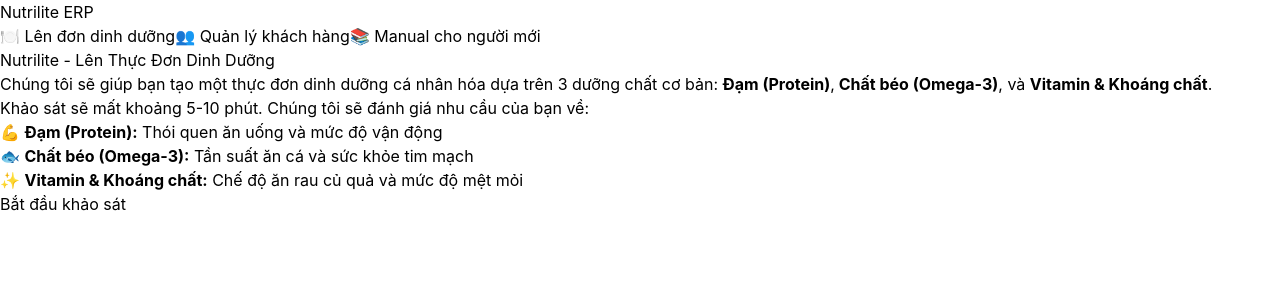
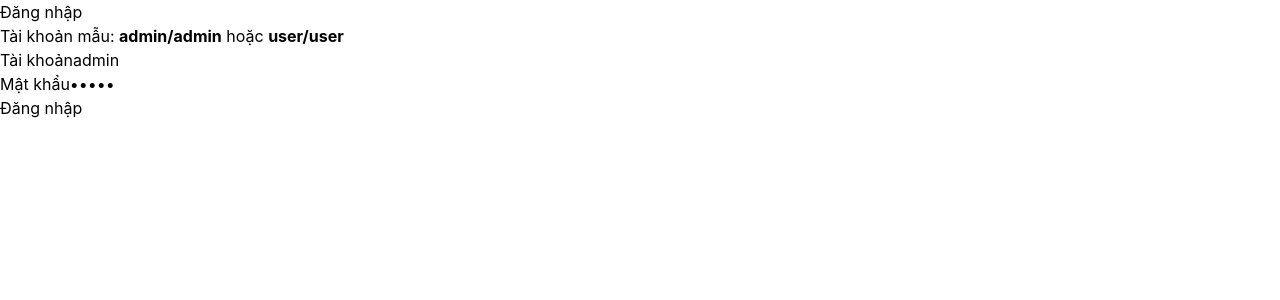
Before and after one commit to lqdon1991/app-len-don, a React (Vite) app: page / in a window 1280 px wide. Shown: the top 300 px of the page. Built offline with nearby package versions, Linux system fonts and the light colour scheme.

Commit message:
update 2503-3

```diff
--- a/src/App.tsx
+++ b/src/App.tsx
@@ -1,4 +1,4 @@
-import { useState } from 'react';
+import { useEffect, useState } from 'react';
 import Layout from './components/Layout';
 import QuestionForm from './components/QuestionForm';
 import ResultDisplay from './components/ResultDisplay';
@@ -6,13 +6,33 @@
 import { UserAnswers, RecommendationResult } from './types';
 import { generateRecommendations } from './utils/recommendation';
 import ManualLibrary from './components/ManualLibrary';
+import Login from './components/Login';
+import AccountManagement from './components/AccountManagement';
+import { getCurrentSessionUser, logout } from './utils/authStorage';
+import { AppUser, UserRole } from './types';
 
-type Tab = 'menu' | 'customers' | 'manual';
+type Tab = 'menu' | 'customers' | 'manual' | 'account';
 
 function App() {
   const [activeTab, setActiveTab] = useState<Tab>('menu');
   const [result, setResult] = useState<RecommendationResult | null>(null);
   const [showWelcome, setShowWelcome] = useState(true);
+
+  const [currentUser, setCurrentUser] = useState<AppUser | null>(null);
+  const role: UserRole = currentUser?.role ?? 'user';
+
+  useEffect(() => {
+    setCurrentUser(getCurrentSessionUser());
+  }, []);
+
+  useEffect(() => {
+    // Nếu user không có quyền, đưa về tab xem
+    if (!currentUser) return;
+    const isAdmin = currentUser.role === 'admin';
+    if (!isAdmin && (activeTab === 'customers' || activeTab === 'account')) {
+      setActiveTab('menu');
+    }
+  }, [currentUser, activeTab]);
 
   const handleComplete = (answers: UserAnswers) => {
     try {
@@ -26,6 +46,14 @@
   };
 
   const handleRestart = () => {
+    setResult(null);
+    setShowWelcome(true);
+  };
+
+  const handleLogout = () => {
+    logout();
+    setCurrentUser(null);
+    setActiveTab('menu');
     setResult(null);
     setShowWelcome(true);
   };
@@ -69,13 +97,16 @@
     return <QuestionForm onComplete={handleComplete} />;
   };
 
+  if (!currentUser) {
+    return <Login onLogin={(u) => setCurrentUser(u)} />;
+  }
+
   return (
-    <Layout activeTab={activeTab} onTabChange={setActiveTab}>
-      {activeTab === 'menu'
-        ? renderMenuContent()
-        : activeTab === 'customers'
-          ? <CustomerManagement />
-          : <ManualLibrary />}
+    <Layout activeTab={activeTab} onTabChange={setActiveTab} role={role} onLogout={handleLogout}>
+      {activeTab === 'menu' && renderMenuContent()}
+      {activeTab === 'manual' && <ManualLibrary role={role} />}
+      {activeTab === 'customers' && currentUser.role === 'admin' && <CustomerManagement />}
+      {activeTab === 'account' && currentUser.role === 'admin' && <AccountManagement />}
     </Layout>
   );
 }
--- /dev/null
+++ b/src/components/AccountManagement.tsx
@@ -0,0 +1,83 @@
+import { useEffect, useState } from 'react';
+import { getUsers, setUserPassword } from '../utils/authStorage';
+import { UserRole } from '../types';
+
+export default function AccountManagement() {
+  const [adminPw, setAdminPw] = useState('');
+  const [userPw, setUserPw] = useState('');
+  const [saved, setSaved] = useState<string | null>(null);
+
+  useEffect(() => {
+    const users = getUsers();
+    const admin = users.find(u => u.id === 'admin');
+    const user = users.find(u => u.id === 'user');
+    // Note: we show defaults for UX; in real app you wouldn't.
+    setAdminPw(admin ? (admin as any).password ?? '' : '');
+    setUserPw(user ? (user as any).password ?? '' : '');
+  }, []);
+
+  const handleSave = () => {
+    setSaved(null);
+    const okAdmin = setUserPassword('admin', adminPw);
+    const okUser = setUserPassword('user', userPw);
+    if (!okAdmin || !okUser) {
+      setSaved('Không thể lưu mật khẩu');
+      return;
+    }
+    setSaved('Đã lưu');
+    setTimeout(() => setSaved(null), 2000);
+  };
+
+  const roleHelp = (role: UserRole) => (role === 'admin' ? 'Full quyền' : 'Chỉ xem, không được sửa/không dùng CRM');
+
+  return (
+    <div className="max-w-5xl mx-auto p-6">
+      <div className="mb-6">
+        <h1 className="text-3xl font-bold text-gray-800">Quản lý tài khoản</h1>
+        <p className="text-gray-600 mt-1">Chỉ admin có quyền sửa và truy cập quản lý khách hàng.</p>
+      </div>
+
+      <div className="bg-white rounded-lg shadow p-6">
+        <div className="grid md:grid-cols-2 gap-6">
+          <div>
+            <h2 className="text-lg font-semibold text-gray-800 mb-1">admin</h2>
+            <p className="text-sm text-gray-500 mb-3">{roleHelp('admin')}</p>
+            <label className="block text-sm font-medium text-gray-700 mb-1">Mật khẩu</label>
+            <input
+              type="password"
+              value={adminPw}
+              onChange={(e) => setAdminPw(e.target.value)}
+              className="w-full px-4 py-2 border border-gray-300 rounded-lg focus:ring-2 focus:ring-blue-500"
+            />
+          </div>
+
+          <div>
+            <h2 className="text-lg font-semibold text-gray-800 mb-1">user</h2>
+            <p className="text-sm text-gray-500 mb-3">{roleHelp('user')}</p>
+            <label className="block text-sm font-medium text-gray-700 mb-1">Mật khẩu</label>
+            <input
+              type="password"
+              value={userPw}
+              onChange={(e) => setUserPw(e.target.value)}
+              className="w-full px-4 py-2 border border-gray-300 rounded-lg focus:ring-2 focus:ring-blue-500"
+            />
+          </div>
+        </div>
+
+        <div className="flex gap-3 mt-6">
+          <button
+            onClick={handleSave}
+            className="px-6 py-2 bg-blue-500 text-white rounded-lg hover:bg-blue-600 font-semibold"
+          >
+            Lưu
+          </button>
+          {saved && <div className="text-sm text-green-700 self-center">{saved}</div>}
+        </div>
+
+        <div className="mt-4 text-xs text-gray-500">
+          Lưu ý: Đây là bản demo frontend (không có backend). Mật khẩu được lưu trong trình duyệt.
+        </div>
+      </div>
+    </div>
+  );
+}
--- a/src/components/Layout.tsx
+++ b/src/components/Layout.tsx
@@ -1,14 +1,25 @@
 import { ReactNode } from 'react';
+import { UserRole } from '../types';
 
-type Tab = 'menu' | 'customers' | 'manual';
+type Tab = 'menu' | 'customers' | 'manual' | 'account';
 
 interface LayoutProps {
   children: ReactNode;
   activeTab: Tab;
   onTabChange: (tab: Tab) => void;
+  role: UserRole;
+  onLogout: () => void;
 }
 
-export default function Layout({ children, activeTab, onTabChange }: LayoutProps) {
+export default function Layout({
+  children,
+  activeTab,
+  onTabChange,
+  role,
+  onLogout
+}: LayoutProps) {
+  const isAdmin = role === 'admin';
+
   return (
     <div className="min-h-screen bg-gradient-to-br from-blue-50 to-purple-50">
       <nav className="bg-white shadow-md">
@@ -17,36 +28,25 @@
             <h1 className="text-xl font-bold text-gray-800">
               Nutrilite ERP
             </h1>
-            <div className="flex gap-2">
+            <div className="flex gap-3 items-center">
+              <div className="flex items-center gap-2">
+                <span className="text-sm font-semibold text-gray-700">Chức năng</span>
+                <select
+                  value={activeTab}
+                  onChange={(e) => onTabChange(e.target.value as Tab)}
+                  className="px-3 py-2 border border-gray-300 rounded-lg bg-white"
+                >
+                  <option value="menu">🍽️ Lên đơn dinh dưỡng</option>
+                  <option value="manual">📚 Manual cho người mới</option>
+                  {isAdmin && <option value="customers">👥 Quản lý khách hàng</option>}
+                  {isAdmin && <option value="account">🔑 Quản lý tài khoản</option>}
+                </select>
+              </div>
               <button
-                onClick={() => onTabChange('menu')}
-                className={`px-4 py-2 rounded-lg font-medium transition-colors ${
-                  activeTab === 'menu'
-                    ? 'bg-blue-500 text-white'
-                    : 'bg-gray-100 text-gray-700 hover:bg-gray-200'
-                }`}
+                onClick={onLogout}
+                className="ml-1 px-3 py-2 rounded-lg bg-gray-100 text-gray-700 hover:bg-gray-200 text-sm font-semibold"
               >
-                🍽️ Lên đơn dinh dưỡng
-              </button>
-              <button
-                onClick={() => onTabChange('customers')}
-                className={`px-4 py-2 rounded-lg font-medium transition-colors ${
-                  activeTab === 'customers'
-                    ? 'bg-blue-500 text-white'
-                    : 'bg-gray-100 text-gray-700 hover:bg-gray-200'
-                }`}
-              >
-                👥 Quản lý khách hàng
-              </button>
-              <button
-                onClick={() => onTabChange('manual')}
-                className={`px-4 py-2 rounded-lg font-medium transition-colors ${
-                  activeTab === 'manual'
-                    ? 'bg-blue-500 text-white'
-                    : 'bg-gray-100 text-gray-700 hover:bg-gray-200'
-                }`}
-              >
-                📚 Manual cho người mới
+                Đăng xuất
               </button>
             </div>
           </div>
--- /dev/null
+++ b/src/components/Login.tsx
@@ -0,0 +1,63 @@
+import { useState } from 'react';
+import { login } from '../utils/authStorage';
+import { AppUser } from '../types';
+
+export default function Login({ onLogin }: { onLogin: (user: AppUser) => void }) {
+  const [username, setUsername] = useState('admin');
+  const [password, setPassword] = useState('admin');
+  const [error, setError] = useState<string | null>(null);
+
+  const handleSubmit = (e: React.FormEvent) => {
+    e.preventDefault();
+    setError(null);
+    const user = login(username.trim(), password);
+    if (!user) {
+      setError('Sai tài khoản hoặc mật khẩu');
+      return;
+    }
+    onLogin(user);
+  };
+
+  return (
+    <div className="min-h-screen bg-gradient-to-br from-blue-50 to-purple-50 py-12 px-4">
+      <div className="max-w-md mx-auto">
+        <div className="bg-white rounded-lg shadow-xl p-6 md:p-8">
+          <h1 className="text-2xl font-bold text-gray-800 mb-1">Đăng nhập</h1>
+          <p className="text-sm text-gray-600 mb-6">
+            Tài khoản mẫu: <strong>admin/admin</strong> hoặc <strong>user/user</strong>
+          </p>
+
+          <form onSubmit={handleSubmit} className="space-y-4">
+            <div>
+              <label className="block text-sm font-medium text-gray-700 mb-1">Tài khoản</label>
+              <input
+                value={username}
+                onChange={(e) => setUsername(e.target.value)}
+                className="w-full px-4 py-2 border border-gray-300 rounded-lg focus:ring-2 focus:ring-blue-500"
+                placeholder="admin"
+                autoComplete="username"
+              />
+            </div>
+            <div>
+              <label className="block text-sm font-medium text-gray-700 mb-1">Mật khẩu</label>
+              <input
+                value={password}
+                onChange={(e) => setPassword(e.target.value)}
+                type="password"
+                className="w-full px-4 py-2 border border-gray-300 rounded-lg focus:ring-2 focus:ring-blue-500"
+                placeholder="admin"
+                autoComplete="current-password"
+              />
+            </div>
+
+            {error && <div className="text-sm text-red-600">{error}</div>}
+
+            <button type="submit" className="w-full px-4 py-2 bg-blue-500 text-white rounded-lg hover:bg-blue-600 font-semibold">
+              Đăng nhập
+            </button>
+          </form>
+        </div>
+      </div>
+    </div>
+  );
+}
--- a/src/components/ManualLibrary.tsx
+++ b/src/components/ManualLibrary.tsx
@@ -1,12 +1,14 @@
 import { useEffect, useMemo, useState } from 'react';
-import { ManualResource, ManualResourceSource } from '../types';
+import { ManualResource, ManualResourceSource, UserRole } from '../types';
 import { manualDefaultResources } from '../data/manualDefaultResources';
 import { addUserManualResource, deleteUserManualResource, getUserManualResources, updateUserManualResource } from '../utils/manualStorage';
 import { toYoutubeEmbedUrl } from '../utils/youtube';
 
 type ManualFilter = 'all' | 'youtube' | 'amway';
 
-export default function ManualLibrary() {
+export default function ManualLibrary({ role }: { role: UserRole }) {
+  const canEdit = role === 'admin';
+
   const [userResources, setUserResources] = useState<ManualResource[]>([]);
   const [query, setQuery] = useState('');
   const [filter, setFilter] = useState<ManualFilter>('all');
@@ -31,6 +33,13 @@
     const user = getUserManualResources();
     setUserResources(user);
   }, []);
+
+  useEffect(() => {
+    if (!canEdit) {
+      setShowAdd(false);
+      setEditingResourceId(null);
+    }
+  }, [canEdit]);
 
   const filteredResources = useMemo(() => {
     const q = query.trim().toLowerCase();
@@ -58,6 +67,7 @@
   }, [resources, query, filter]);
 
   const handleAdd = () => {
+    if (!canEdit) return;
     if (!title.trim()) {
       alert('Vui lòng nhập tiêu đề');
       return;
@@ -130,6 +140,7 @@
   };
 
   const handleEdit = (r: ManualResource) => {
+    if (!canEdit) return;
     if (isUserOwnedResource(r.id)) {
       setEditingResourceId(r.id);
       prefillFormFromResource(r);
@@ -161,6 +172,7 @@
   };
 
   const handleDelete = (r: ManualResource) => {
+    if (!canEdit) return;
     if (!isUserOwnedResource(r.id)) return;
     const ok = deleteUserManualResource(r.id);
     if (!ok) return;
@@ -202,12 +214,16 @@
           </div>
 
           <div className="flex gap-3">
+            {canEdit ? (
               <button
                 onClick={() => setShowAdd(prev => !prev)}
                 className="px-4 py-2 bg-blue-500 text-white rounded-lg hover:bg-blue-600 font-semibold"
               >
                 {showAdd ? 'Đóng' : '+ Thêm tài nguyên'}
               </button>
+            ) : (
+              <div className="text-sm text-gray-500 self-center">Chế độ xem</div>
+            )}
           </div>
         </div>
 
@@ -215,7 +231,7 @@
           Hiển thị {filteredResources.length} / {resources.length} tài nguyên
         </div>
 
-        {showAdd && (
+        {showAdd && canEdit && (
           <div className="mt-5 border-t pt-5 space-y-4">
             <h2 className="font-semibold text-gray-800">
               {editingResourceId ? 'Chỉnh sửa tài nguyên (lưu trên trình duyệt)' : 'Thêm tài nguyên (lưu trên trình duyệt)'}
@@ -331,7 +347,8 @@
             </div>
 
             <div className="mt-3 flex gap-2 flex-wrap">
-              {isUserOwnedResource(r.id) ? (
+              {canEdit && (
+                isUserOwnedResource(r.id) ? (
                   <>
                     <button
                       type="button"
@@ -356,6 +373,7 @@
                   >
                     Tạo bản sao để sửa
                   </button>
+                )
               )}
             </div>
 
--- /dev/null
+++ b/src/utils/authStorage.ts
@@ -0,0 +1,74 @@
+import { AppUser, UserRole } from '../types';
+
+type StoredUser = AppUser & { password: string };
+
+const USERS_KEY = 'nutrilite_auth_users_v1';
+const SESSION_KEY = 'nutrilite_auth_session_v1';
+
+function seedDefaultUsersIfNeeded(): StoredUser[] {
+  try {
+    const raw = localStorage.getItem(USERS_KEY);
+    if (raw) {
+      const parsed = JSON.parse(raw);
+      if (Array.isArray(parsed)) return parsed as StoredUser[];
+    }
+  } catch {
+    // ignore
+  }
+
+  const defaults: StoredUser[] = [
+    { id: 'admin', username: 'admin', role: 'admin', password: 'admin' },
+    { id: 'user', username: 'user', role: 'user', password: 'user' }
+  ];
+
+  localStorage.setItem(USERS_KEY, JSON.stringify(defaults));
+  return defaults;
+}
+
+export function getUsers(): StoredUser[] {
+  return seedDefaultUsersIfNeeded();
+}
+
+export function getCurrentSessionUser(): AppUser | null {
+  try {
+    const raw = localStorage.getItem(SESSION_KEY);
+    if (!raw) return null;
+    const parsed = JSON.parse(raw) as { userId: string };
+    if (!parsed?.userId) return null;
+
+    const user = getUsers().find(u => u.id === parsed.userId);
+    if (!user) return null;
+    const { password: _pw, ...safe } = user;
+    return safe;
+  } catch {
+    return null;
+  }
+}
+
+export function login(username: string, password: string): AppUser | null {
+  const users = getUsers();
+  const found = users.find(u => u.username === username && u.password === password);
+  if (!found) return null;
+
+  localStorage.setItem(SESSION_KEY, JSON.stringify({ userId: found.id }));
+  const { password: _pw, ...safe } = found;
+  return safe;
+}
+
+export function logout(): void {
+  localStorage.removeItem(SESSION_KEY);
+}
+
+export function setUserPassword(userId: string, newPassword: string): boolean {
+  const users = getUsers();
+  const index = users.findIndex(u => u.id === userId);
+  if (index === -1) return false;
+  users[index] = { ...users[index], password: newPassword };
+  localStorage.setItem(USERS_KEY, JSON.stringify(users));
+  return true;
+}
+
+export function getRoleByUserId(userId: string): UserRole | null {
+  const user = getUsers().find(u => u.id === userId);
+  return user?.role ?? null;
+}
```
Also changed, not shown: src/types.ts (+9 -0 lines). Lines whose indentation alone changed are shown as unchanged.
